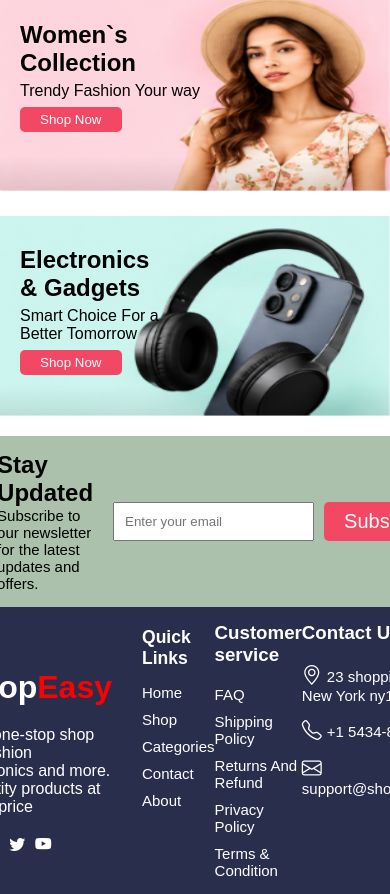
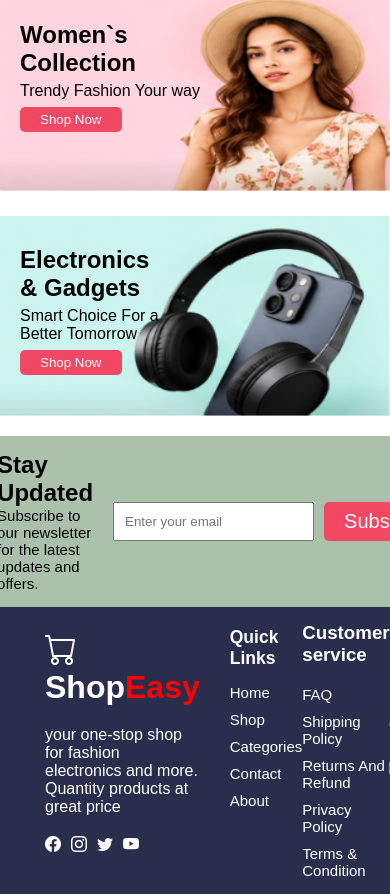
Before and after one commit to VidyaShankarYadav/UI-Mini-Projects, a website: page public/ShopEasy.html in a window 390 px wide. Shown: the part 2332-3226 px from the top of the page. Drawn offline with nearby package versions, Linux system fonts and the light colour scheme.

Commit message:
Shop easy fully responsive ui

```diff
--- a/public/ShopEasy.html
+++ b/public/ShopEasy.html
@@ -229,11 +229,11 @@
 
         footer {
             background-color: rgb(42, 46, 77);
-            display: grid;
+            display: flex;
             padding: 15px;
             color: white;
-            grid-template-columns: 4fr 2.5fr 2.5fr 3fr;
-            justify-content: center;
+            /* grid-template-columns: 5fr 2.5fr 2.5fr 3fr; */
+            justify-content:space-between;
         }
 
         .shop-easy {
```
